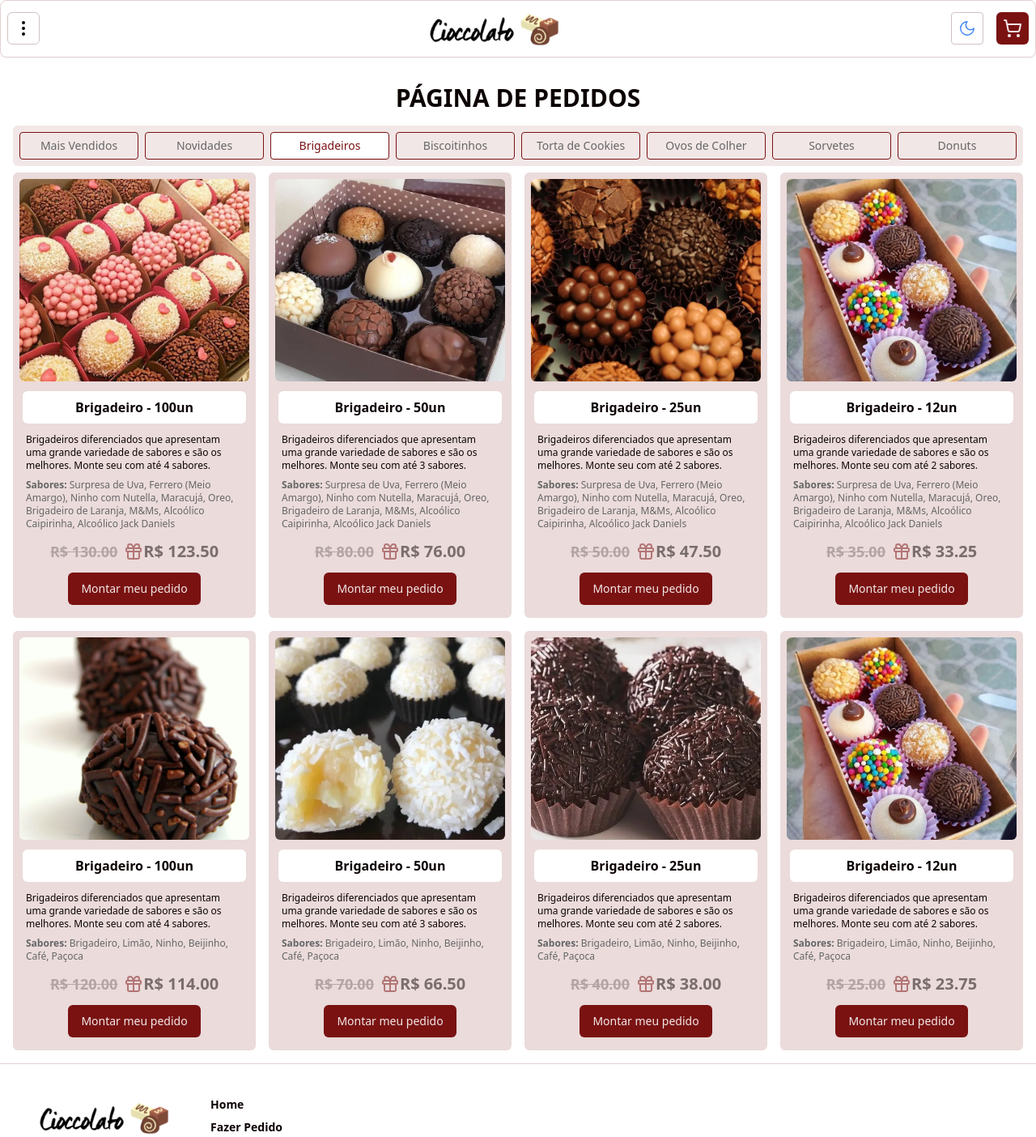
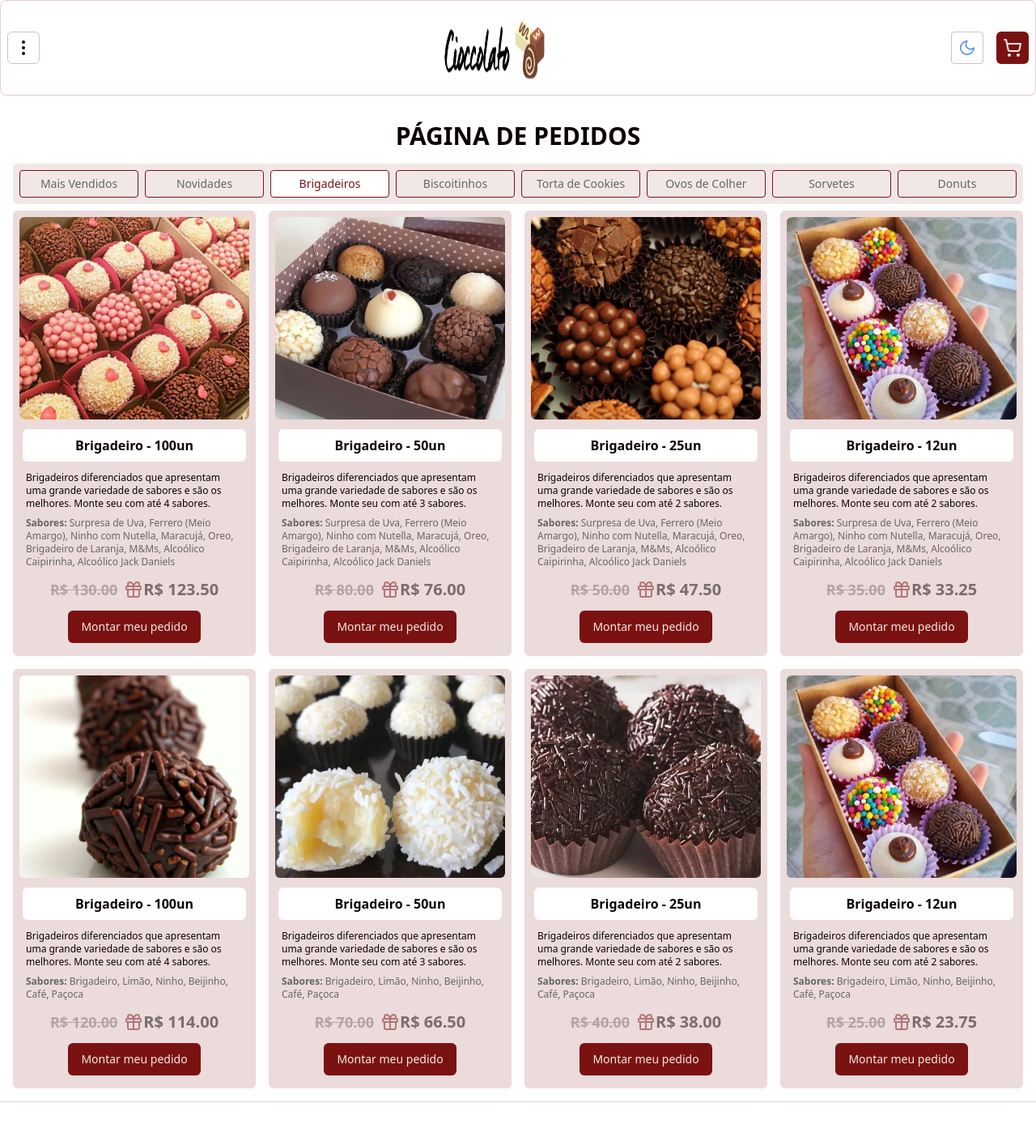
Before and after one commit to patricklimax/react-store-cioccolato, a Next.js app: page /menu in a window 1280 px wide. Shown: the top 1404 px of the page at 81% size. Built offline with nearby package versions, Linux system fonts and the light colour scheme.

Commit message:
feat: createde Component Logotipo and update in the Footer and Header

```diff
--- a/src/components/footer.tsx
+++ b/src/components/footer.tsx
@@ -1,5 +1,5 @@
-import Image from 'next/image';
 import Link from 'next/link';
+import { Logotipo } from './logo';
 
 type LinkProps = {
 	id?: number;
@@ -52,15 +52,7 @@ const Footer = () => {
 	return (
 		<footer className=' max-w-[88rem] mx-auto px-10 border-t'>
 			<div className='flex flex-col md:flex-row gap-4 md:gap-10 py-10'>
-				<Link href='/'>
-					<Image
-						src='/images/logo/logo.png'
-						alt='Logo da Empresa'
-						className='w-[180px] h-auto'
-						width={180}
-						height={50}
-					/>
-				</Link>
+				<Logotipo />
 				<ul className='flex flex-col text-sm font-semibold gap-2'>
 					{links.map(link => (
 						<LinkFooter
--- a/src/components/header.tsx
+++ b/src/components/header.tsx
@@ -6,6 +6,7 @@ import {
 import Image from 'next/image';
 import Link from 'next/link';
 import CartSideBar from './cart/cart';
+import { Logotipo } from './logo';
 import ThemeToggle from './theme-toggle';
 import { Button } from './ui/button';
 import {
@@ -33,15 +34,7 @@ const Header = () => {
 					<SheetHeader>
 						<SheetTitle>
 							<SheetClose asChild>
-								<Link href='/'>
-									<Image
-										src='/images/logo/logo.png'
-										alt='Logo da Empresa'
-										className='w-[180px] h-auto'
-										width={180}
-										height={50}
-									/>
-								</Link>
+								<Logotipo />
 							</SheetClose>
 						</SheetTitle>
 
@@ -69,15 +62,7 @@ const Header = () => {
 				</SheetContent>
 			</Sheet>
 
-			<Link href='/'>
-				<Image
-					src='/images/logo/logo.png'
-					alt='Logo da Empresa'
-					className='w-[180px] h-auto'
-					width={180}
-					height={50}
-				/>
-			</Link>
+			<Logotipo />
 
 			<div className='flex gap-4'>
 				<ThemeToggle />
--- /dev/null
+++ b/src/components/logo.tsx
@@ -0,0 +1,18 @@
+import Image from 'next/image';
+import Link from 'next/link';
+
+export const Logotipo = () => {
+	return (
+		<Link href='/'>
+			<Image
+				src='/images/logo/logo.png'
+				alt='Logo da Empresa'
+				height={100}
+				width={140}
+				quality={100}
+				className='w-[140px] h-[100px]'
+				sizes='(max-width: 768px) 100vw, (max-width: 1200px) 50vw, 33vw'
+			/>
+		</Link>
+	);
+};
```
